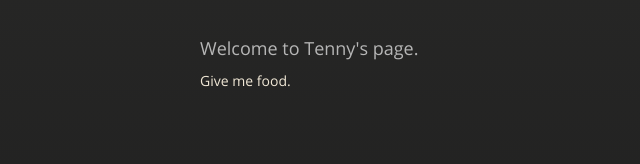
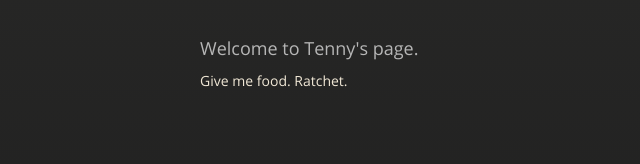
Before and after one commit to tennyzhang/tennyzhang.github.io, a plain HTML site: page index.html in a window 1280 px wide. Shown: the part 235-399 px from the top of the page, 115-755 px from the left. Drawn offline with nearby package versions, Linux system fonts and the light colour scheme.

Commit message:
Update index.html

```diff
--- a/index.html
+++ b/index.html
@@ -38,7 +38,7 @@
         <h3>
 <a id="welcome-to-tennys-page" class="anchor" href="#welcome-to-tennys-page" aria-hidden="true"><span class="octicon octicon-link"></span></a>Welcome to Tenny's page.</h3>
 
-<p>Give me food.</p>
+<p>Give me food. Ratchet.</p>
       </section>
 
     </div>
```
